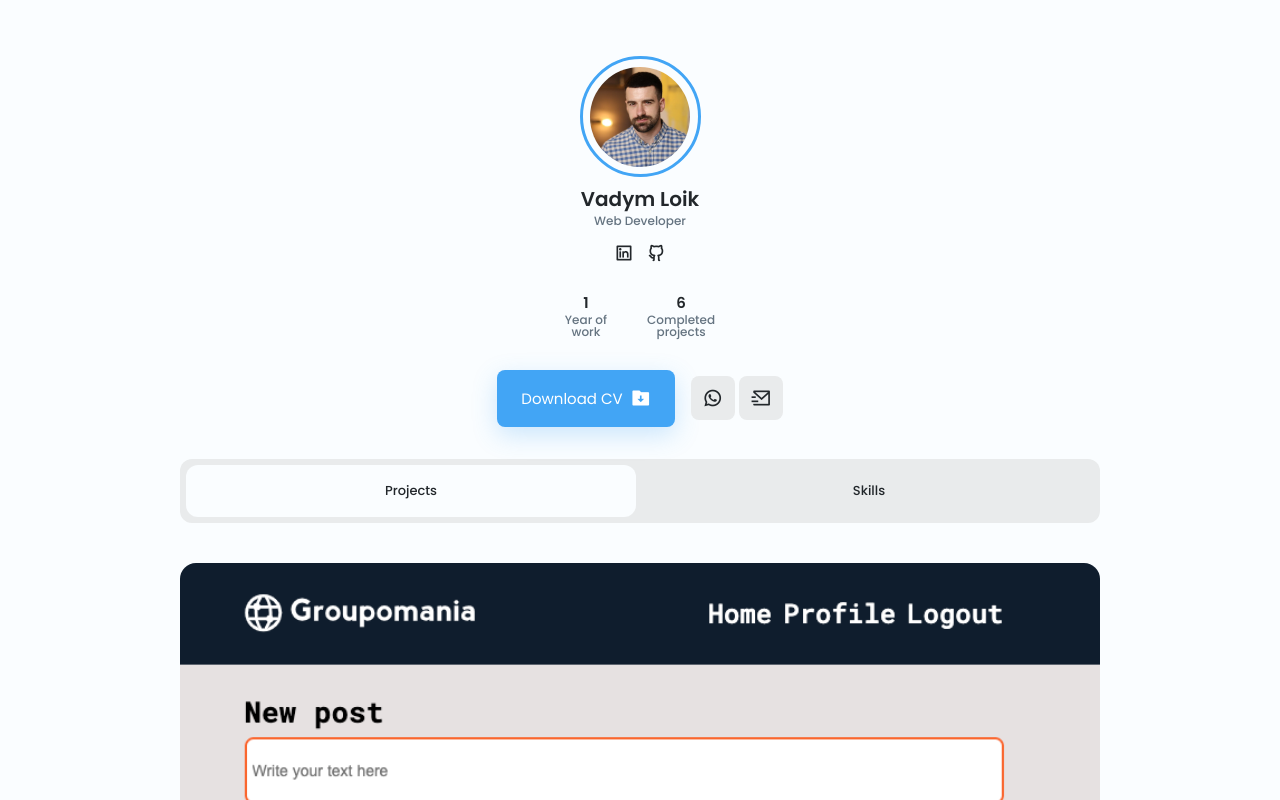
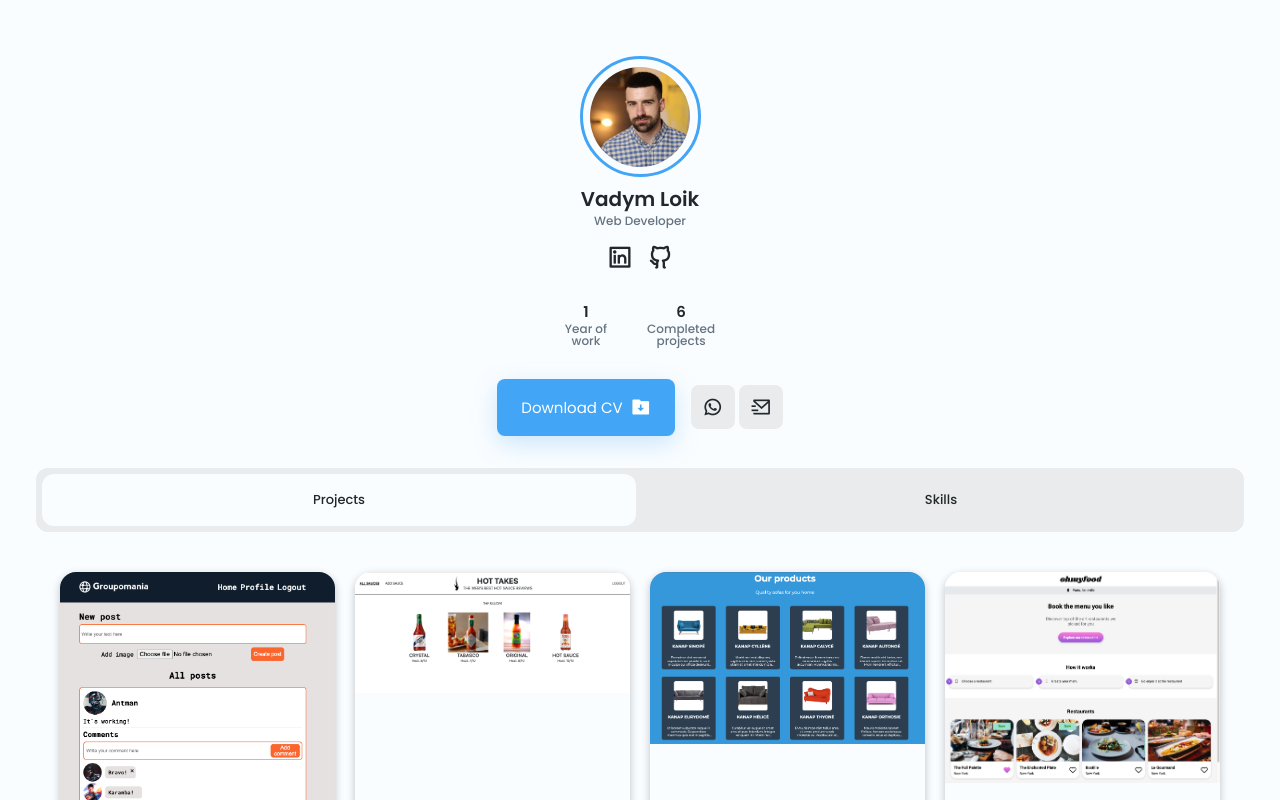
Before and after one commit to vadym-loik/portfolio, a Vue app in the folder vite-project/: page / in a window 1280 px wide. Both pictures are taken after a click on the button "Projects". Shown: the top 800 px of the page. Built offline with nearby package versions, Linux system fonts and the light colour scheme.

Commit message:
refactor the code

```diff
--- a/vite-project/src/assets/scss/reset.scss
+++ b/vite-project/src/assets/scss/reset.scss
@@ -156,9 +156,8 @@ img {
 
 /*=============== REUSABLE CSS CLASSES ===============*/
 .container {
-  max-width: 968px;
-  margin-left: 1.5rem;
-  margin-right: 1.5rem;
+  max-width: 1240px;
+  margin: 0 auto;
 }
 
 .grid {
--- a/vite-project/src/components/Header.vue
+++ b/vite-project/src/components/Header.vue
@@ -1,13 +1,6 @@
 <template>
   <div>
     <header class="profile container">
-      <!-- THEME BUTTON -->
-      <!-- <i
-      class="ri-moon-line change-theme"
-      :class="{ currentIcon: getCurrentIcon }"
-      id="theme-button"
-      @click="toggleTheme"
-    ></i> -->
 
       <div class="profile__container grid">
         <div class="profile__data">
@@ -29,9 +22,7 @@
             <a href="https://github.com/vadym-loik" target="_blank" class="profile__social-link">
               <i class="ri-github-line"></i>
             </a>
-            <!-- <a href="" target="_blank" class="profile__social-link">
-            <i class="ri-twitter-line"></i>
-          </a> -->
+
           </ul>
         </div>
 
@@ -62,44 +53,7 @@
 <script setup>
 import ButtonsHeader from './ButtonsHeader.vue';
 
-// import { ref, onMounted } from 'vue';
 
-// const darkTheme = 'dark-theme';
-// const iconTheme = 'ri-sun-line';
-
-// const selectedTheme = localStorage.getItem('selected-theme');
-// const selectedIcon = localStorage.getItem('selected-icon');
-
-// const currentTheme = ref('');
-
-// const toggleTheme = () => {
-//   document.body.classList.toggle(darkTheme);
-//   themeButton.classList.toggle(iconTheme);
-//   localStorage.setItem('selected-theme', getCurrentTheme());
-//   localStorage.setItem('selected-icon', getCurrentIcon());
-// };
-
-// const getCurrentTheme = () => {
-//   return document.body.classList.contains(darkTheme) ? 'dark' : 'light';
-// };
-
-// const getCurrentIcon = () => {
-//   return themeButton.classList.contains(iconTheme)
-//     ? 'ri-moon-line'
-//     : 'ri-sun-line';
-// };
-
-// onMounted(() => {
-//   if (selectedTheme) {
-//     document.body.classList[selectedTheme === 'dark' ? 'add' : 'remove'](
-//       darkTheme
-//     );
-//     themeButton.classList[selectedIcon === 'ri-moon-line' ? 'add' : 'remove'](
-//       iconTheme
-//     );
-//   }
-//   currentTheme.value = getCurrentTheme();
-// });
 </script>
 
 <style lang="scss" scoped>
@@ -176,7 +130,7 @@ import ButtonsHeader from './ButtonsHeader.vue';
   }
 
   &__social-link {
-    font-size: 1.25rem;
+    font-size: 1.75rem;
     color: $title-color;
     transition: 0.3s;
   }
--- a/vite-project/src/components/Main.vue
+++ b/vite-project/src/components/Main.vue
@@ -69,7 +69,7 @@ function toggleSkillsSection() {
 
 .filters {
   &__content {
-    margin: 2rem 0 2.5rem;
+    margin: 2rem 1rem 2.5rem;
     background-color: $text-color-lighten;
     padding: 0.375rem;
     border-radius: 0.75rem;
--- a/vite-project/src/components/Projects.vue
+++ b/vite-project/src/components/Projects.vue
@@ -1,7 +1,7 @@
 <template>
-  <div>
+  <section class="projects">
     <div class="projects__content" id="projects" v-for="(project, index) in allProjects" :key="index">
-      <article class="projects__card">
+      <div class="projects__card">
         <img :src="project.img" alt="project screenshot" class="projects__img" />
         <div class="projects__modal">
           <div>
@@ -12,9 +12,9 @@
             </a>
           </div>
         </div>
-      </article>
       </div>
     </div>
+  </section>
 </template>
 
 <script setup>
@@ -76,26 +76,33 @@ const allProjects = ref([{
   box-shadow: 0 8px 24px hsla($hue, $sat, $lig, 0.25);
 }
 
+.projects {
+  display: flex;
+  flex-wrap: wrap;
+  justify-content: center;
+  gap: 20px;
 
-.projects__card {
+  &__content {
     display: flex;
-  flex-direction: column;
-  justify-content: space-around;
+    flex-wrap: wrap;
+  }
+
+  &__card {
+    max-width: 275px;
+    max-height: 275px;
     position: relative;
     border-radius: 1rem;
     overflow: hidden;
+    box-shadow: rgba(0, 0, 0, 0.24) 0px 3px 8px;
   }
 
-.projects__content:not(:last-child) {
-  margin-bottom: 20px;
-}
-
-// .projects__card img {
+  // &__card img {
   //   width: 100%;
   //   height: 100%;
+  //   object-fit: cover;
   // }
 
-.projects__modal {
+  &__modal {
     position: absolute;
     width: 100%;
     height: 50%;
@@ -104,31 +111,32 @@ const allProjects = ref([{
     background: linear-gradient(180deg,
         hsla($hue, 24%, 40%, 0.3) 0%,
         hsla($hue, 24%, 4%, 1) 95%);
-  // display: grid;
-  // align-items: flex-end;
     padding: 1.5rem 1.25rem;
     transition: 0.3s;
   }
 
-.projects__subtitle,
-.projects__title {
+  &__subtitle,
+  &__title {
     color: #fff;
   }
 
-.projects__subtitle {
+  &__subtitle {
     font-size: $smaller-font-size;
   }
 
-.projects__title {
+  &__title {
     font-size: $h3-font-size;
     margin-bottom: 0.75rem;
   }
 
-.projects__button {
+  &__button {
     padding: 0.5rem;
   }
 
-.projects__card:hover .projects__modal {
+
+
+  &__card:hover &__modal {
     bottom: 0;
   }
+}
 </style>
--- a/vite-project/src/components/Skills.vue
+++ b/vite-project/src/components/Skills.vue
@@ -1,5 +1,5 @@
 <template>
-  <div>
+  <section class="skills">
     <div class="skills__content grid" id="skills">
       <div class="skills__area">
         <h3 class="skills__title">Frontend developer</h3>
@@ -11,7 +11,6 @@
 
               <div>
                 <h3 class="skills__name">{{ skill }}</h3>
-                <span class="skills__level">Intermediate</span>
               </div>
             </div>
 
@@ -29,7 +28,6 @@
 
               <div>
                 <h3 class="skills__name">{{ skill }}</h3>
-                <span class="skills__level">Basic</span>
               </div>
             </div>
 
@@ -37,65 +35,62 @@
         </div>
       </div>
     </div>
-  </div>
+  </section>
 </template>
 
 <script setup>
 import { ref } from 'vue';
 
 const frontSkills = ref([
-  'HTML', 'CSS', 'JavaScript', 'Vue.js', 'Git', 'SASS',
+  'HTML', 'CSS', 'JavaScript', 'React.js', 'Vue.js', 'Git', 'GitHub', 'SASS',
 ])
 
 const backSkills = ref([
-  'Node.js', 'MySQL', 'NoSQL', 'MariaDB', 'MongoDB', 'Express.js', 'Mongoose',
+  'Node.js', 'SQL', 'NoSQL', 'MariaDB', 'MongoDB', 'Express.js', 'Mongoose',
 ])
 </script>
 
 <style lang="scss" scoped>
 @import '../assets/scss/variables.scss';
 
-.skills__content {
+
+.skills {
+  &__content {
     row-gap: 3.5rem;
+    margin: 0 40px;
   }
 
-.skills__title {
+  &__title {
     font-size: $h3-font-size;
     text-align: center;
     margin-bottom: 1.5rem;
   }
 
-.skills__box {
+  &__box {
     display: flex;
     flex-wrap: wrap;
-  justify-content: center;
-  column-gap: 3rem;
+    justify-content: space-between;
+    gap: 20px;
   }
 
-// .skills__group {
-//   display: grid;
-//   align-content: flex-start;
-//   row-gap: 1rem;
-// }
-
-.skills__data {
+  &__data {
     display: flex;
     column-gap: 0.375rem;
-  margin-bottom: 0.375rem;
   }
 
-.skills__data i {
+  &__data i {
     font-size: 1rem;
     color: $first-color;
   }
 
-.skills__name {
+  &__name {
     font-size: $normal-font-size;
     font-weight: 500;
     line-height: 18px;
   }
 
-.skills__level {
+  &__level {
     font-size: $small-font-size;
   }
+}
 </style>
```
Also changed, not shown: 13 other files (tests, documents, lock files or other folders). Lines whose indentation alone changed are shown as unchanged.
